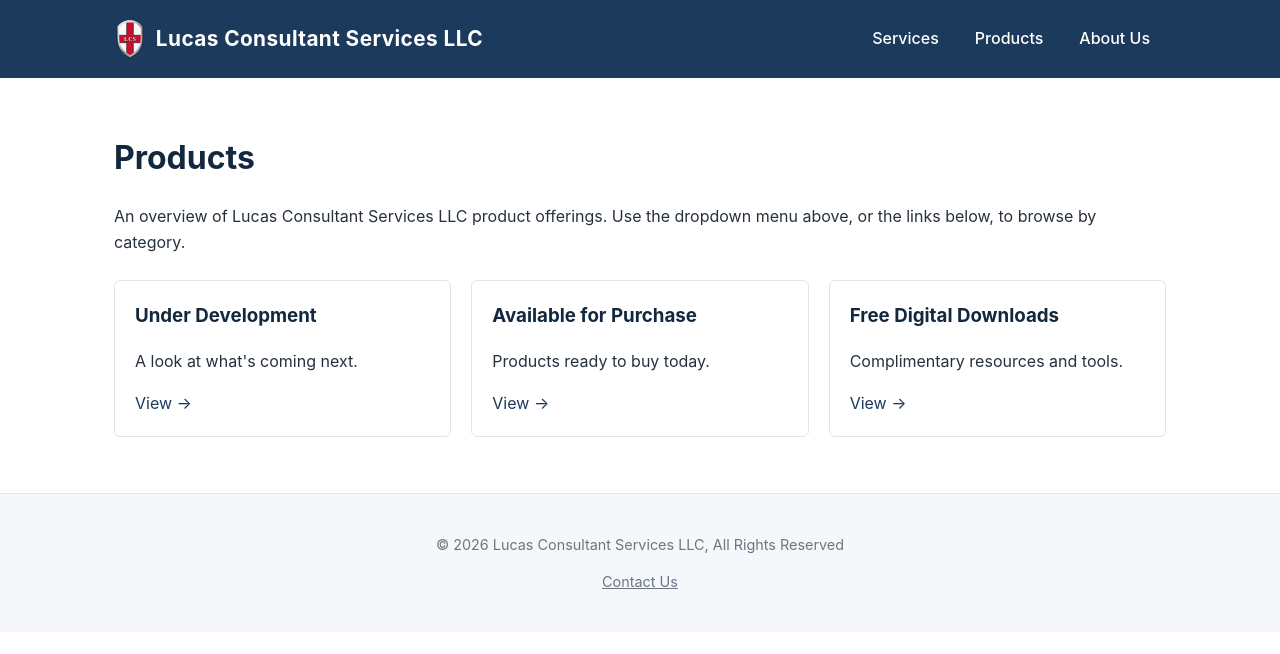
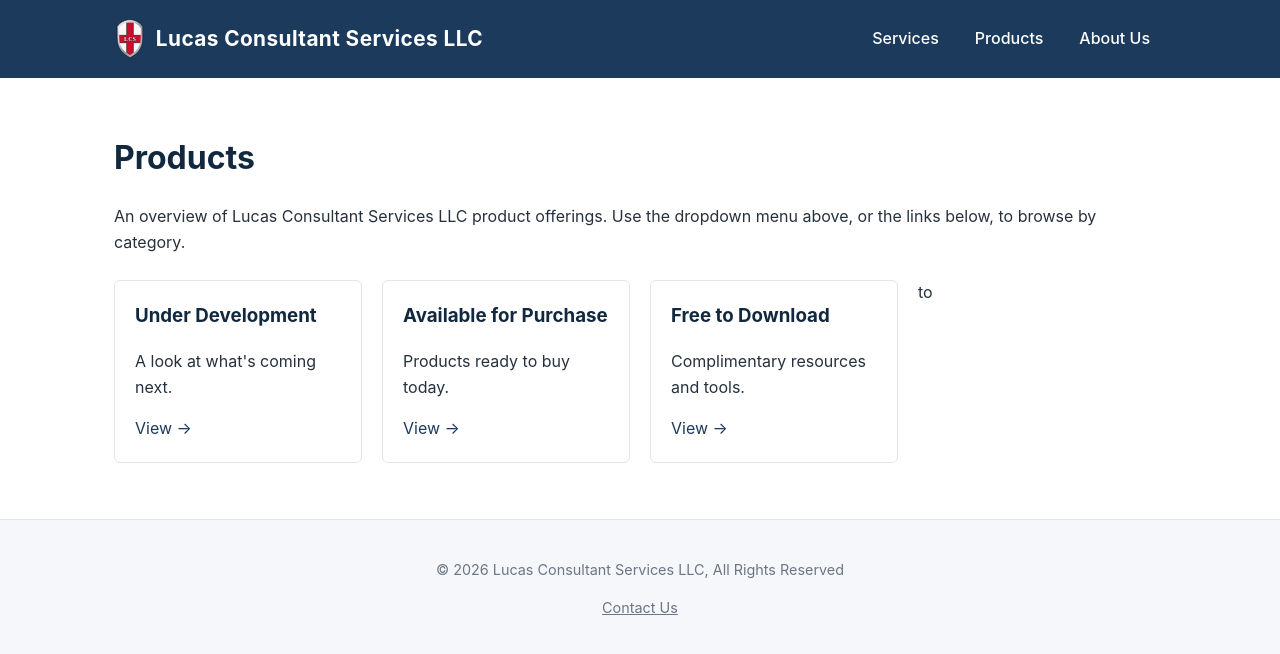
Before and after one commit to DrColorado/lucas-consulting-site, a Jekyll site: the page built from lucas-consulting-site/products/index.md, in a window 1280 px wide. Shown: the top 654 px of the page. Built offline with Jekyll 4.4.1, drawn with Linux system fonts in a browser that asks for light colours.

Commit message:
Update index.md

```diff
--- a/lucas-consulting-site/products/index.md
+++ b/lucas-consulting-site/products/index.md
@@ -20,8 +20,8 @@ An overview of Lucas Consultant Services LLC product offerings. Use the dropdown
     <a href="{{ '/products/available-for-purchase/' | relative_url }}">View &rarr;</a>
   </div>
   <div class="card">
-    <h3>Free Digital Downloads</h3>
+    <h3>Free to Download</h3>
     <p>Complimentary resources and tools.</p>
-    <a href="{{ '/products/free-digital-downloads/' | relative_url }}">View &rarr;</a>
-  </div>
+    <a href="{{ '/products/free-to-download/' | relative_url }}">View &rarr;</a>
+  </div>to
 </div>
```
